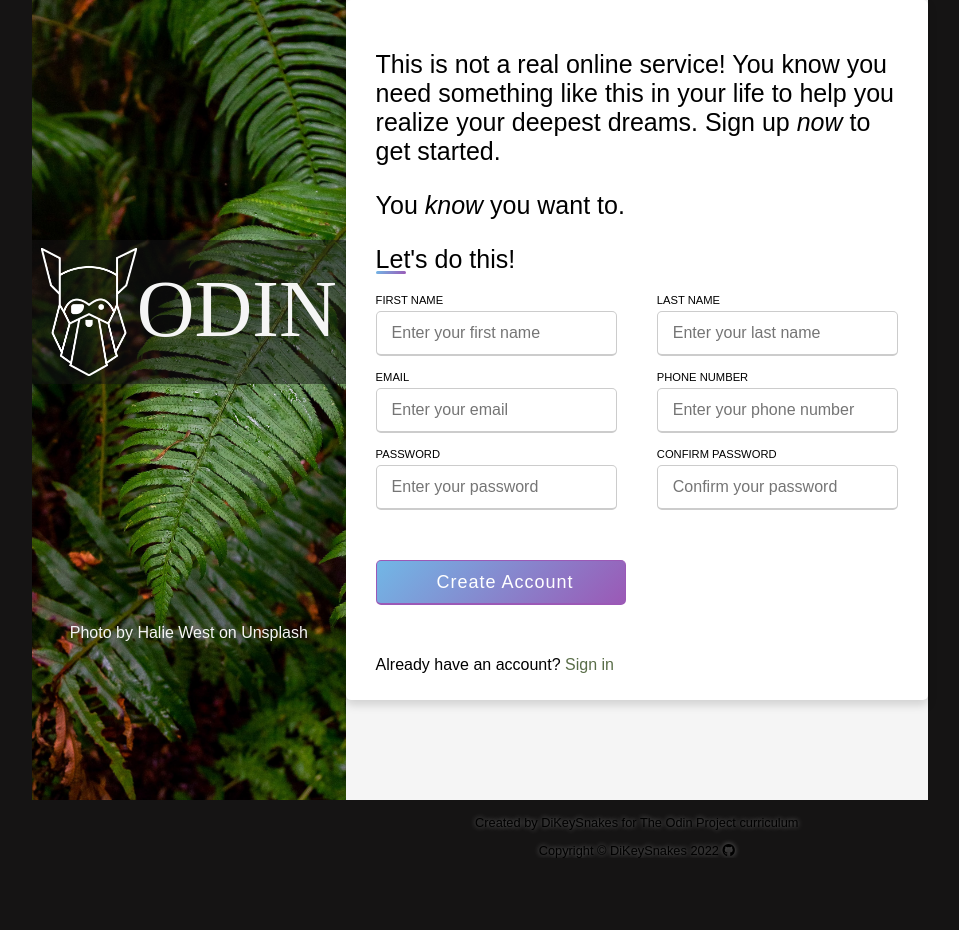
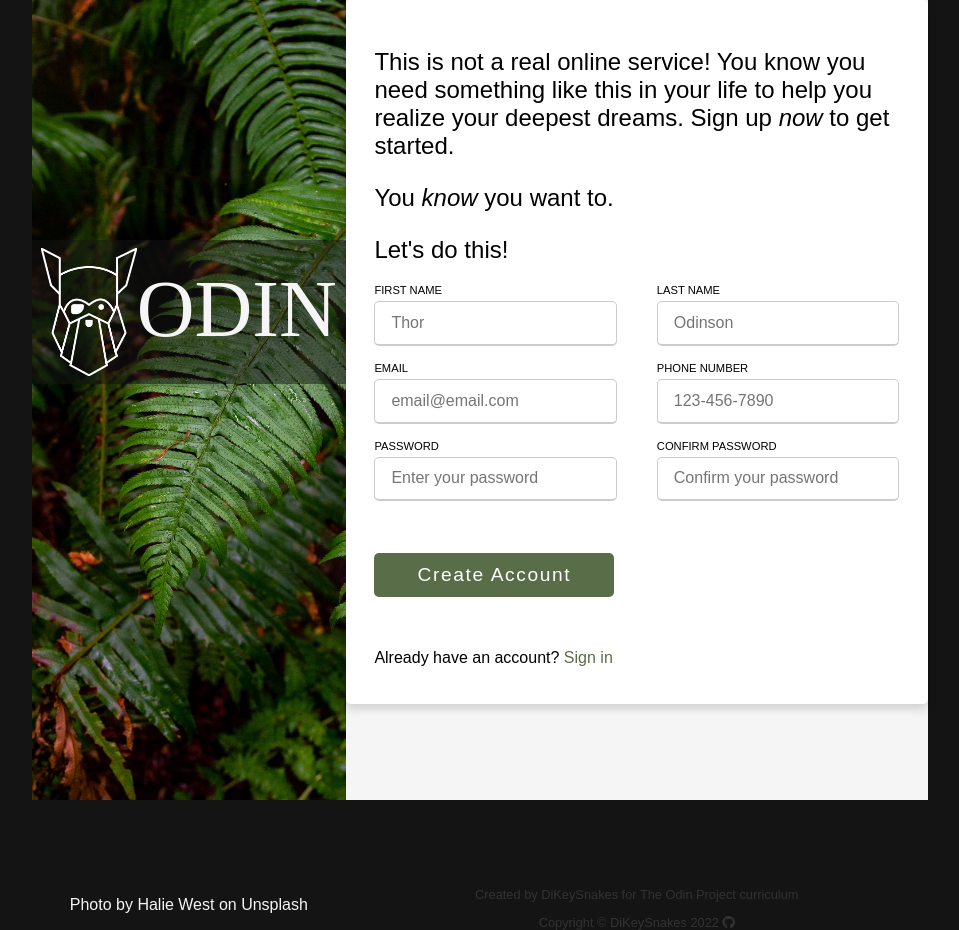
Before and after one commit to DiKeySnakes/sign-up-form-project, a plain HTML site: page index.html in a window 1280 px wide. Shown: the whole page, without its empty margins (160-1119 px from the left). Before the commit the page ends 858 px from the top, so only its background shows below. Drawn offline with Linux system fonts and the light colour scheme; a web font is replaced by a local one.

Commit message:
Modify index.html and styles.css

```diff
--- a/index.html
+++ b/index.html
@@ -14,6 +14,7 @@
       src="https://kit.fontawesome.com/63a987d3b1.js"
       crossorigin="anonymous"></script>
     <link rel="stylesheet" href="styles.css" />
+    <script src="script.js" defer></script>
   </head>
   <body>
     <div class="main-container">
@@ -46,64 +47,85 @@
         </header>
         <div class="title">Let's do this!</div>
         <div class="content">
-          <form action="#" method="get">
+          <form id="form" action="/" method="GET">
             <div class="user-details">
               <div class="input-box">
-                <label for="first-name">FIRST NAME</label>
+                <label for="first-name" title="Letters only">FIRST NAME</label>
                 <input
                   type="text"
                   name="first-name"
                   id="first-name"
-                  placeholder="Enter your first name"
+                  placeholder="Thor"
+                  pattern="^[^0-9]+$"
+                  size="30"
+                  maxlength="245"
                   required />
               </div>
               <div class="input-box">
-                <label for="last-name">LAST NAME</label>
+                <label for="last-name" title="Letters only">LAST NAME</label>
                 <input
                   type="text"
                   name="last-name"
                   id="last-name"
-                  placeholder="Enter your last name"
+                  placeholder="Odinson"
+                  pattern="^[^0-9]+$"
+                  size="30"
+                  maxlength="245"
                   required />
               </div>
               <div class="input-box">
-                <label for="email">EMAIL</label>
+                <label for="email" title="Format email@email.com">EMAIL</label>
                 <input
                   type="email"
                   name="email"
                   id="email"
-                  placeholder="Enter your email"
+                  size="30"
+                  maxlength="100"
+                  placeholder="email@email.com"
                   required />
               </div>
               <div class="input-box">
-                <label for="phone-number">PHONE NUMBER</label>
+                <label for="phone-number" title="Phone format 123-456-7890"
+                  >PHONE NUMBER</label
+                >
                 <input
                   type="tel"
                   name="phone-number"
                   id="phone-number"
-                  placeholder="Enter your phone number"
+                  placeholder="123-456-7890"
+                  pattern="\d{3}[\-]\d{3}[\-]\d{4}"
                   required />
               </div>
               <div class="input-box">
-                <label for="password">PASSWORD</label>
+                <label
+                  for="password"
+                  title="Password (UpperCase, LowerCase, Number/SpecialChar and min 8 Chars)"
+                  >PASSWORD</label
+                >
                 <input
                   type="password"
                   name="password"
                   id="password"
                   placeholder="Enter your password"
+                  pattern="(?=^.{8,}$)((?=.*\d)|(?=.*\W+))(?![.\n])(?=.*[A-Z])(?=.*[a-z]).*$"
                   required />
               </div>
               <div class="input-box">
-                <label for="confirm-password">CONFIRM PASSWORD</label>
+                <label
+                  for="confirm-password"
+                  title="Password (UpperCase, LowerCase, Number/SpecialChar and min 8 Chars)"
+                  >CONFIRM PASSWORD</label
+                >
                 <input
                   type="password"
                   name="confirm-password"
                   id="confirm-password"
                   placeholder="Confirm your password"
+                  pattern="(?=^.{8,}$)((?=.*\d)|(?=.*\W+))(?![.\n])(?=.*[A-Z])(?=.*[a-z]).*$"
                   required />
               </div>
               <div class="button">
-                <input type="submit" value="Create Account" />
+                <button type="submit">Create Account</button>
               </div>
             </div>
           </form>
--- a/styles.css
+++ b/styles.css
@@ -49,6 +49,7 @@ body {
 
 .image-link {
   color: whitesmoke;
+  padding-top: 17rem;
 }
 
 a {
@@ -56,12 +57,16 @@ a {
   color: whitesmoke;
 }
 
+a:hover {
+  text-decoration: underline;
+}
+
 .form-container {
   width: 65%;
-  max-width: 700px;
-  height: 700px;
+  max-width: 44rem;
+  height: 44rem;
   background-color: #fff;
-  padding: 25px 30px;
+  padding: 1.5rem 1.8rem;
   border-radius: 5px;
   box-shadow: 0 5px 10px rgba(0, 0, 0, 0.15);
   margin: 0 auto;
@@ -70,31 +75,20 @@ a {
 
 .title,
 header {
-  font-size: 25px;
+  font-size: 1.5rem;
   font-weight: 500;
   position: relative;
 }
 
-.title::before {
-  content: '';
-  position: absolute;
-  left: 0;
-  bottom: 0;
-  height: 3px;
-  width: 30px;
-  border-radius: 5px;
-  background: linear-gradient(135deg, #71b7e6, #9b59b6);
-}
-
-.user-details {
+form .user-details {
   display: flex;
   flex-wrap: wrap;
   justify-content: space-between;
-  margin: 20px 0 12px 0;
+  margin: 1.25rem 0 0.75rem 0;
 }
 .input-box {
-  margin-bottom: 15px;
-  width: calc(100% / 2 - 20px);
+  margin-bottom: 1rem;
+  width: calc(100% / 2 - 1.25rem);
 }
 
 label {
@@ -105,46 +99,55 @@ label {
 }
 
 input {
-  height: 45px;
+  height: 2.8rem;
   width: 100%;
   outline: none;
-  font-size: 16px;
+  font-size: 1rem;
   border-radius: 5px;
-  padding-left: 15px;
+  padding-left: 1rem;
   border: 1px solid #ccc;
   border-bottom-width: 2px;
   transition: all 0.3s ease;
 }
 
-input:focus,
-input:valid {
-  border-color: #9b59b6;
-  /* transform: scale(1.5); */
+form input:valid {
+  border: 1px solid #8bc34a;
+}
+
+input:focus:invalid {
+  transform: scale(1.2);
+  border: 2px solid red;
+  box-shadow: 0.4rem 0.4rem 0.3rem 0 rgba(0, 0, 0, 0.2);
+}
+
+input:focus:valid {
+  transform: scale(1.2);
+  border: 2px solid green;
+  box-shadow: 0.4rem 0.4rem 0.3rem 0 rgba(0, 0, 0, 0.2);
 }
 
 .button {
-  width: 250px;
-  height: 45px;
-  margin: 35px 0;
+  width: 15rem;
+  height: 2.8rem;
+  margin: 2.2rem 0;
 }
 
-.button > input {
+button {
   height: 100%;
   width: 100%;
   border-radius: 5px;
-  /* border: none; */
+  border: none;
   color: #fff;
-  font-size: 18px;
+  font-size: 1.2rem;
   font-weight: 500;
-  letter-spacing: 1px;
+  letter-spacing: 0.1rem;
   cursor: pointer;
   transition: all 0.3s ease;
-  background: linear-gradient(135deg, #71b7e6, #9b59b6);
+  background-color: #596d48;
 }
 
-.button > input:hover {
-  /* transform: scale(1.5); */
-  background: linear-gradient(-135deg, #71b7e6, #9b59b6);
+button:hover {
+  transform: scale(1.2);
 }
 
 @media (max-width: 584px) {
@@ -152,11 +155,11 @@ input:valid {
     max-width: 100%;
   }
   .input-box {
-    margin-bottom: 15px;
+    margin-bottom: 1rem;
     width: 100%;
   }
   .user-details {
-    max-height: 300px;
+    max-height: 18rem;
     overflow-y: scroll;
   }
   .user-details::-webkit-scrollbar {
@@ -168,6 +171,9 @@ input:valid {
   .content {
     flex-direction: column;
   }
+  #footer {
+    flex-direction: column;
+  }
 }
 
 .sign-in-suggestion a {
@@ -177,20 +183,19 @@ input:valid {
 #footer {
   font-family: Arial, Helvetica, sans-serif;
   font-size: 0.8rem;
-  padding-top: 7rem;
+  padding-top: 12rem;
   text-align: center;
-  color: black;
-  text-shadow: 0 0 0.3rem gray;
+  color: hsla(0, 0%, 20%, 1);
 }
 
 #footer a {
   text-decoration: none;
-  color: black;
+  color: hsla(0, 0%, 20%, 1);
 }
 
 #footer a:hover {
   text-decoration: underline;
-  color: black;
+  color: hsla(0, 0%, 20%, 1);
 }
 
 #icon {
```
